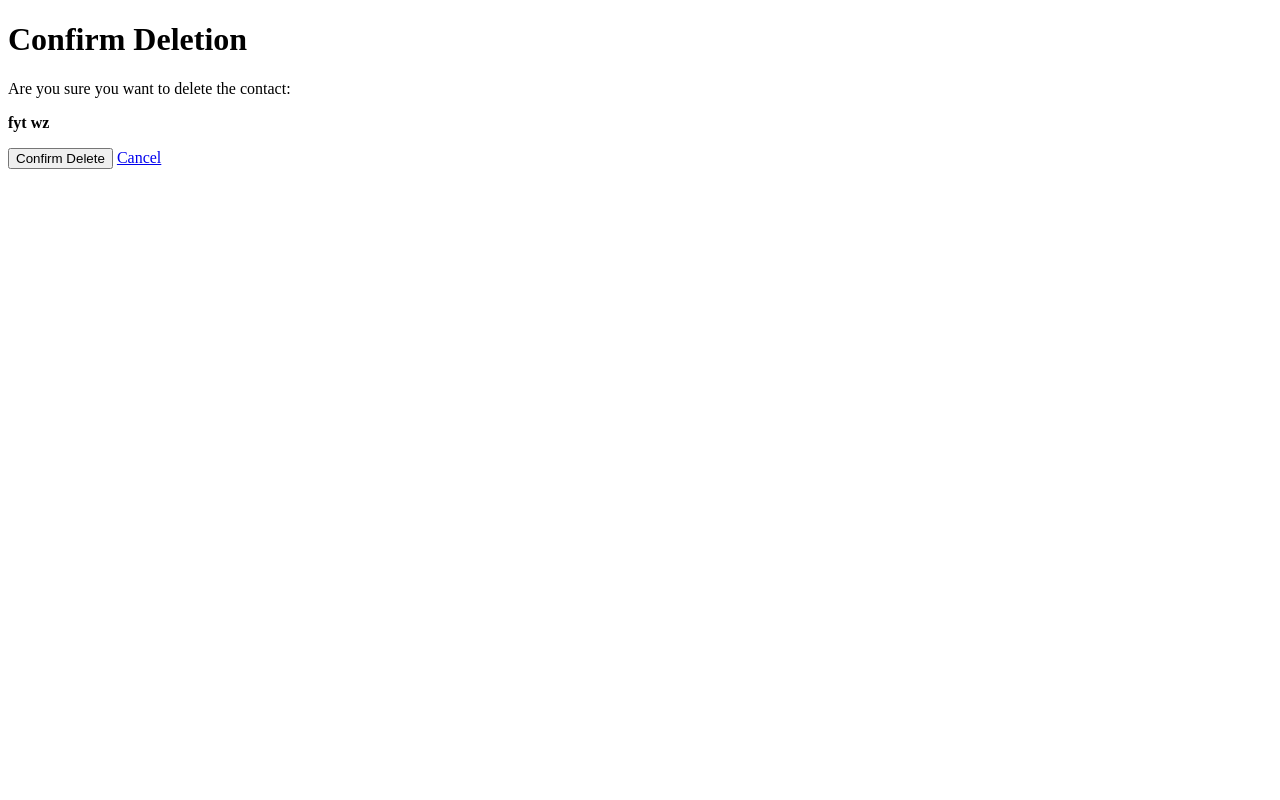
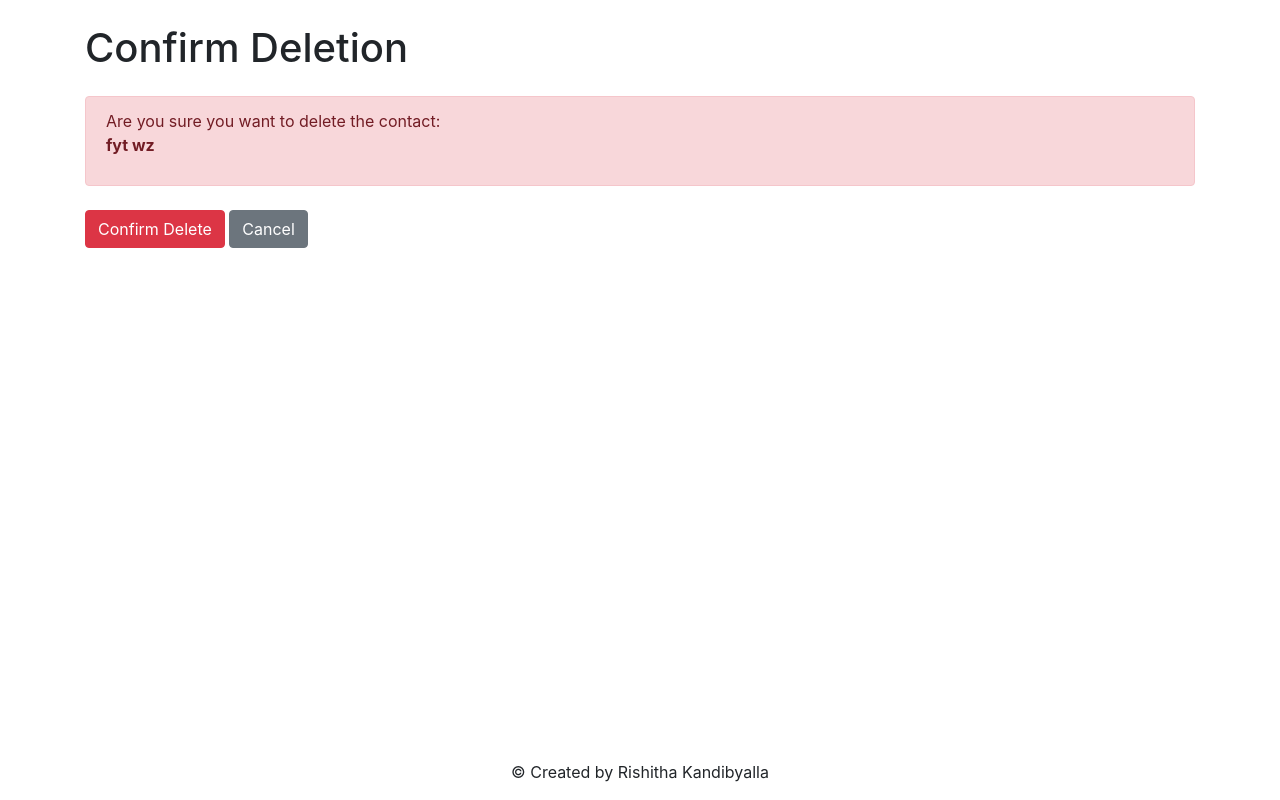
Before and after one commit to riishiik03/Rishitha_Kandibyalla, a Django app: page /contacts/contacts/1/confirm_delete/ in a window 1280 px wide. Run offline with Django 5.2, Linux system fonts and the light colour scheme; data comes from the database, SQL or seed files in the repository; some libraries are stand-ins or nearby versions.

Commit message:
copyright

```diff
--- a/contacts/templates/contacts/contacts_confirm_delete.html
+++ b/contacts/templates/contacts/contacts_confirm_delete.html
@@ -2,15 +2,32 @@
 <html>
 <head>
     <title>Confirm Delete</title>
+    <!-- Add Bootstrap CSS link here -->
+    <link rel="stylesheet" href="https://maxcdn.bootstrapcdn.com/bootstrap/4.5.2/css/bootstrap.min.css">
 </head>
 <body>
-    <h1>Confirm Deletion</h1>
-    <p>Are you sure you want to delete the contact:</p>
-    <p><strong>{{ contact.first_name }} {{ contact.last_name }}</strong></p>
-    <form method="post">
-        {% csrf_token %}
-        <input type="submit" value="Confirm Delete">
-        <a href="{% url 'contacts_list' %}">Cancel</a>
-    </form>
+    <div class="container">
+        <h1 class="mt-4">Confirm Deletion</h1>
+        <div class="alert alert-danger mt-4">
+            <p class="mb-0">Are you sure you want to delete the contact:</p>
+            <p><strong>{{ contact.first_name }} {{ contact.last_name }}</strong></p>
+        </div>
+        <form method="post" class="mt-4">
+            {% csrf_token %}
+            <button type="submit" class="btn btn-danger">Confirm Delete</button>
+            <a href="{% url 'contacts_list' %}" class="btn btn-secondary">Cancel</a>
+        </form>
+    </div>
+
+    <!-- Add Bootstrap JS and jQuery links here (if needed) -->
+    <!--
+    <script src="https://code.jquery.com/jquery-3.5.1.slim.min.js"></script>
+    <script src="https://cdn.jsdelivr.net/npm/@popperjs/core@2.5.3/dist/umd/popper.min.js"></script>
+    <script src="https://maxcdn.bootstrapcdn.com/bootstrap/4.5.2/js/bootstrap.min.js"></script>
+    -->
+    <footer style="text-align: center; position: absolute; bottom: 0; width: 100%;">
+        <p>&copy; Created by Rishitha Kandibyalla</p>
+    </footer>
+</body>
 </body>
 </html>
--- a/contacts/templates/contacts/contacts_create.html
+++ b/contacts/templates/contacts/contacts_create.html
@@ -15,5 +15,8 @@
     </form>
 
     <a href="{% url 'contacts_list' %}">Back to Contact List</a>
+    <footer style="text-align: center; position: absolute; bottom: 0; width: 100%;">
+        <p>&copy; Created by Rishitha Kandibyalla</p>
+    </footer>
 </body>
 </html>
--- a/contacts/templates/contacts/contacts_detail.html
+++ b/contacts/templates/contacts/contacts_detail.html
@@ -15,5 +15,8 @@
   <a href="{% url 'contacts_update' contact.id %}">Edit</a> |
   <a href="{% url 'contacts_list' %}">Back to list</a>
 {% endblock %}
+<footer style="text-align: center; position: absolute; bottom: 0; width: 100%;">
+  <p>&copy; Created by Rishitha Kandibyalla</p>
+</footer>
 </body>
 </html>
--- a/contacts/templates/contacts/contacts_form.html
+++ b/contacts/templates/contacts/contacts_form.html
@@ -8,4 +8,7 @@
     {{ form.as_p }}
     <button type="submit">Save</button>
   </form>
+  <footer style="text-align: center; position: absolute; bottom: 0; width: 100%;">
+    <p>&copy; Created by Rishitha Kandibyalla</p>
+</footer>
 {% endblock %}
--- a/contacts/templates/contacts/contacts_list.html
+++ b/contacts/templates/contacts/contacts_list.html
@@ -19,8 +19,8 @@
             <li>No contacts available. <a href="{% url 'contacts_form' %}">Create contact</a></li>
         {% endfor %}
     </ul>
-    <footer>
-        <p>Created by Rishitha Kandibyalla</p>
+    <footer style="text-align: center; position: absolute; bottom: 0; width: 100%;">
+        <p>&copy; Created by Rishitha Kandibyalla</p>
     </footer>
 </body>
 </html>
--- a/contacts/templates/contacts/contacts_update.html
+++ b/contacts/templates/contacts/contacts_update.html
@@ -20,5 +20,8 @@
     </form>
     <br>
     <a href="{% url 'contacts_list' %}">Back to Contact List</a>
+    <footer style="text-align: center; position: absolute; bottom: 0; width: 100%;">
+        <p>&copy; Created by Rishitha Kandibyalla</p>
+    </footer>
 </body>
 </html>
--- a/contacts/templates/contacts/contacts_view.html
+++ b/contacts/templates/contacts/contacts_view.html
@@ -13,5 +13,8 @@
     <!-- Add other contact details as needed -->
 
     <a href="{% url 'contacts_list' %}">Back to Contact List</a>
+    <footer style="text-align: center; position: absolute; bottom: 0; width: 100%;">
+        <p>&copy; Created by Rishitha Kandibyalla</p>
+    </footer>
 </body>
 </html>
```
